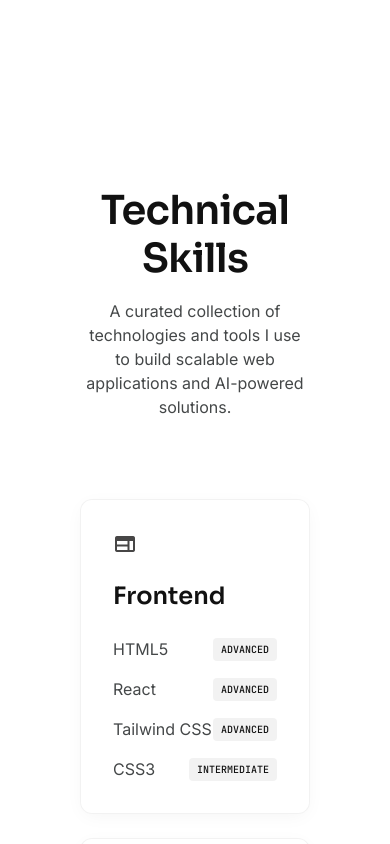
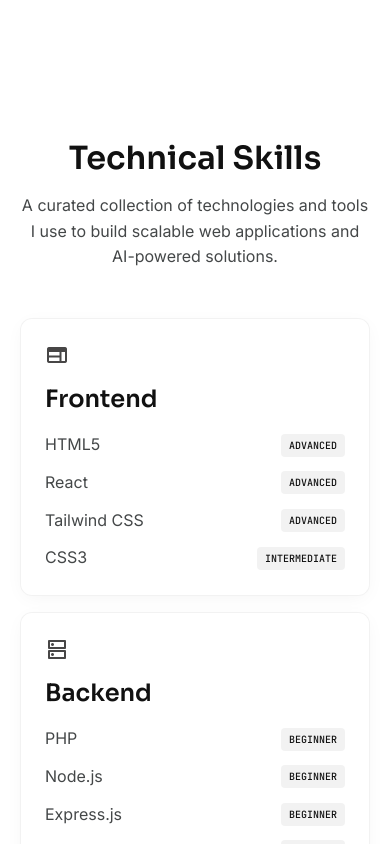
Before and after one commit to andrelim-dev/my-portfolio, a React (Vite) app: page / in a window 390 px wide. Shown: the part 2160-3004 px from the top of the page. Built offline with nearby package versions, Linux system fonts and the light colour scheme.

Commit message:
feat: make skill section responsive

```diff
--- a/src/components/SkillCard.jsx
+++ b/src/components/SkillCard.jsx
@@ -2,17 +2,22 @@
 
 export default function SkillCard({ title, icon, items }) {
   return (
-    <div className="glass-card p-8 rounded-xl border border-outline-variant/30 flex flex-col justify-between hover:bg-surface-container-low transition-all cursor-default bg-surface-container-lowest">
+    <div className="glass-card p-6 sm:p-8 rounded-xl border border-outline-variant/30 flex flex-col justify-between hover:bg-surface-container-low transition-all cursor-default bg-surface-container-lowest">
       <div>
-        <Icon name={icon} className="text-primary mb-6" />
-        <h3 className="font-headline-md text-headline-md mb-6 text-on-background">
+        <Icon name={icon} className="text-primary mb-4 sm:mb-6" />
+        <h3 className="font-headline-md text-headline-md mb-4 sm:mb-6 text-on-background">
           {title}
         </h3>
-        <div className="space-y-4">
+        <div className="space-y-3 sm:space-y-4">
           {items.map((item) => (
-            <div key={item.name} className="flex justify-between items-center">
-              <span className="text-on-surface-variant">{item.name}</span>
-              <span className="text-[10px] bg-on-background/5 px-2 py-1 rounded text-on-background font-label-sm">
+            <div
+              key={item.name}
+              className="flex flex-wrap justify-between items-center gap-x-3 gap-y-1"
+            >
+              <span className="text-on-surface-variant text-body-md">
+                {item.name}
+              </span>
+              <span className="shrink-0 text-[10px] bg-on-background/5 px-2 py-1 rounded text-on-background font-label-sm">
                 {item.level}
               </span>
             </div>
--- a/src/components/SkillsGrid.jsx
+++ b/src/components/SkillsGrid.jsx
@@ -6,13 +6,13 @@
   return (
     <section
       id="stack"
-      className="py-32 px-margin-desktop max-w-container-max mx-auto"
+      className="py-20 sm:py-24 lg:py-32 px-margin-mobile md:px-margin-desktop max-w-container-max mx-auto"
     >
-      <Reveal as="div" className="text-center mb-20">
-        <h2 className="font-display text-headline-lg mb-4 text-on-background">
+      <Reveal as="div" className="text-center mb-12 sm:mb-16 lg:mb-20">
+        <h2 className="font-display text-headline-lg-mobile sm:text-headline-lg mb-4 text-on-background">
           Technical Skills
         </h2>
-        <p className="text-on-surface-variant max-w-2xl mx-auto">
+        <p className="text-on-surface-variant text-body-md max-w-2xl mx-auto">
           A curated collection of technologies and tools I use to build scalable
           web applications and AI-powered solutions.
         </p>
@@ -20,7 +20,7 @@
 
       <Reveal
         as="div"
-        className="grid grid-cols-1 md:grid-cols-2 lg:grid-cols-3 gap-6"
+        className="grid grid-cols-1 sm:grid-cols-2 lg:grid-cols-3 gap-4 sm:gap-6"
       >
         {skillGroups.map((group) => (
           <SkillCard
```
